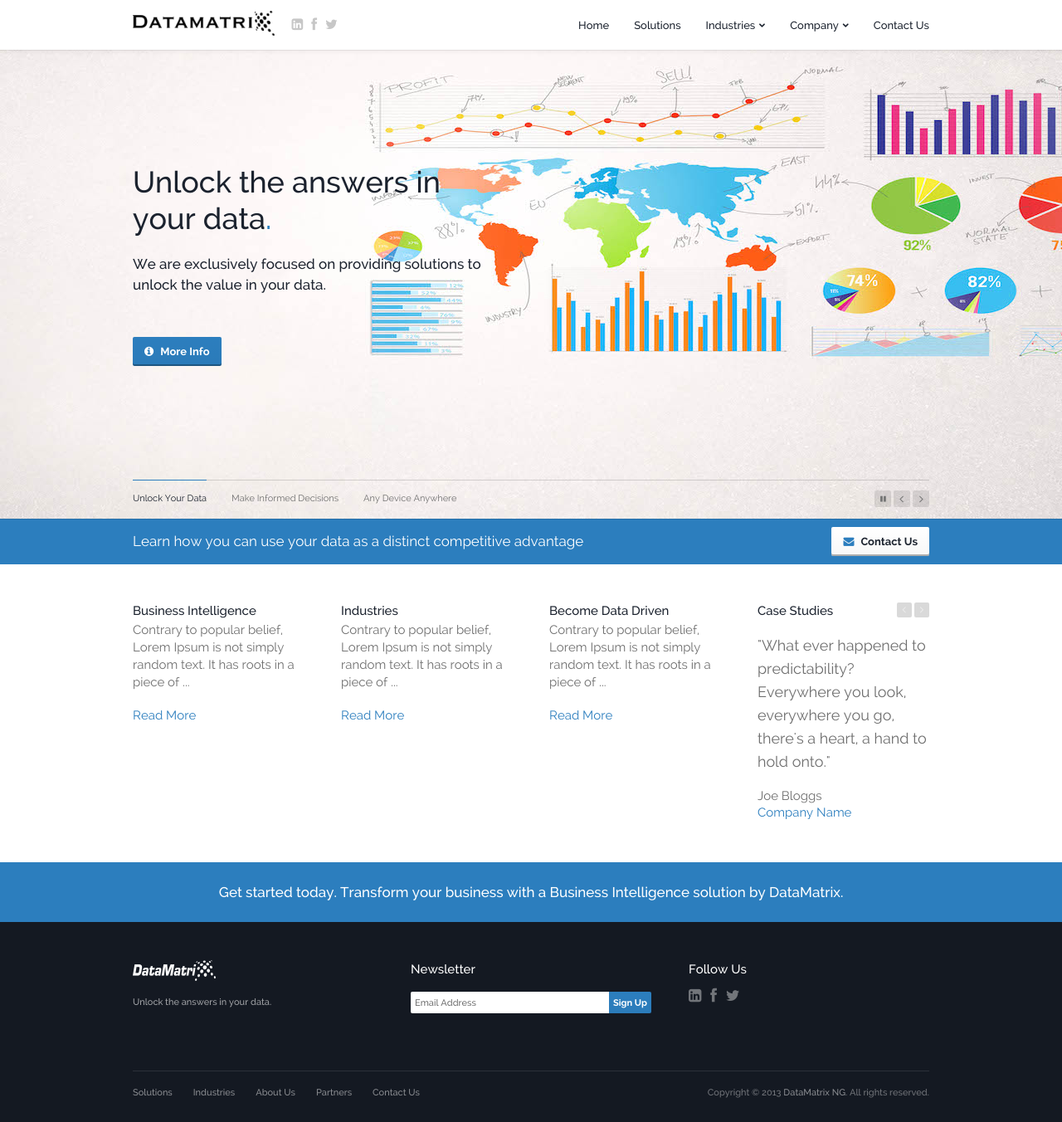
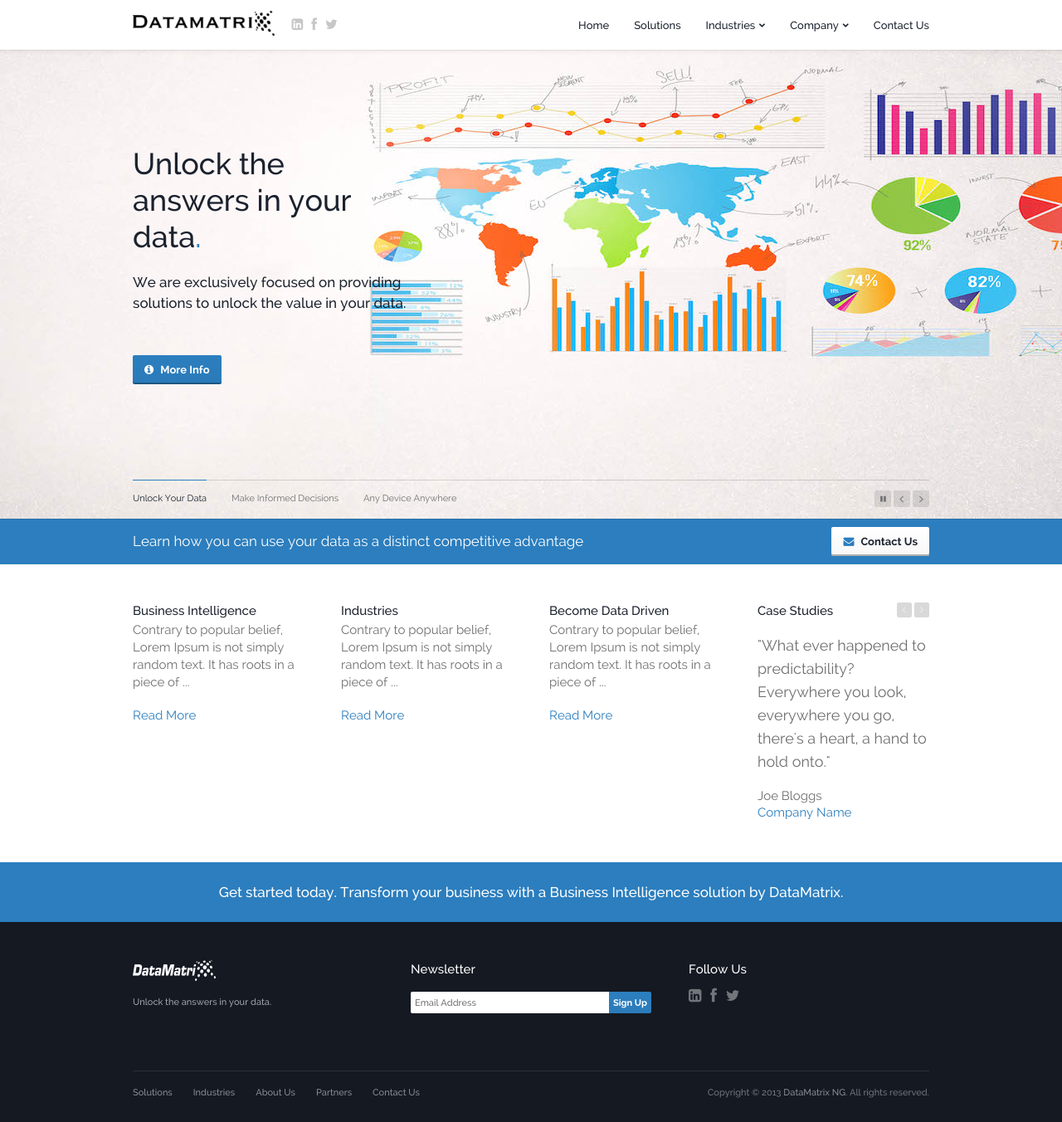
Before and after one commit to dtmtx/dtmtx.github.io, a Jekyll site: the page built from index.html, in a window 1280 px wide and 1352 px high. Shown: the whole window at 83% size. Built offline with Jekyll 4.4.1, drawn with Linux system fonts in a browser that asks for light colours; Markdown is read by kramdown in place of the engine named in the settings.

Commit message:
banner update

```diff
--- a/css/styles.css
+++ b/css/styles.css
@@ -978,8 +978,8 @@ body.home .topbar-outer.dark {
 }
 .slide-style-3 .left-column {
 	display: table-cell;
-	width: 50%;
-	padding-right: 40px;
+	width: 30%;
+	padding-right: 30px;
 	height: 100%;
 	vertical-align: middle;
 	padding-top: 95px;
```
